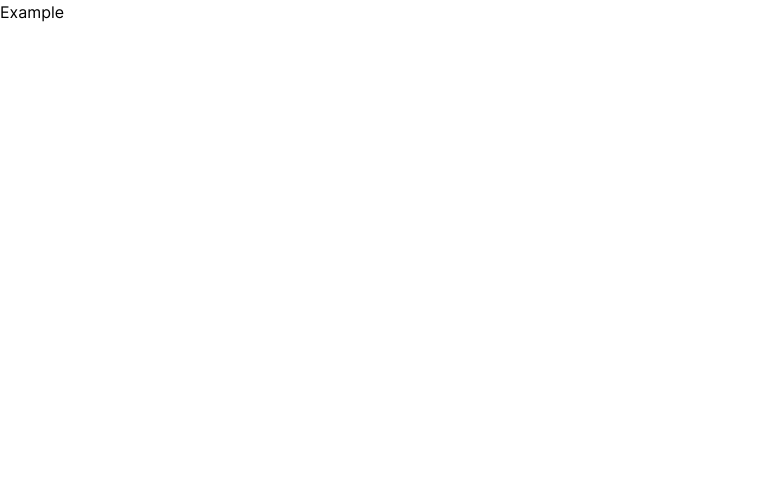
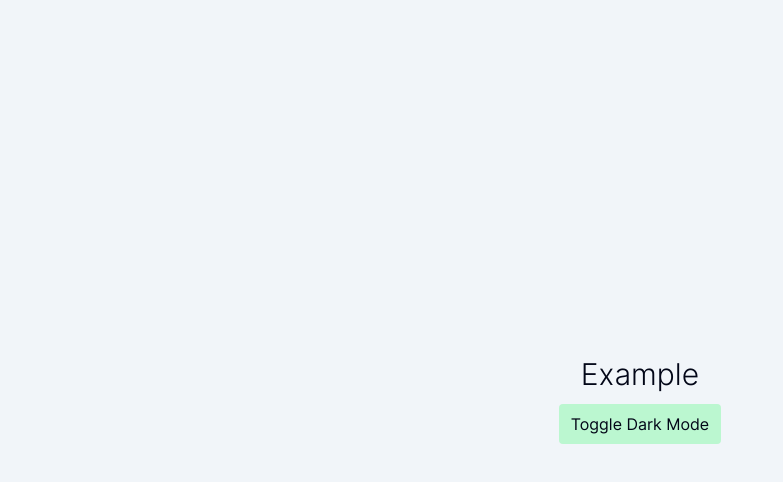
Before and after one commit to pixeljuggle/octopus-agile-tracker, a React (Vite) app: page / in a window 1280 px wide. Shown: the top 482 px of the page, without its empty margins (0-783 px from the left). Built offline with nearby package versions, Linux system fonts and the light colour scheme.

Commit message:
wip(): minor changes

```diff
--- a/index.html
+++ b/index.html
@@ -2,7 +2,7 @@
 <html lang="en">
   <head>
     <meta charset="UTF-8" />
-    <link rel="icon" type="image/svg+xml" href="/learnd.svg" />
+    <link rel="icon" type="image/svg+xml" href="/react.svg" />
     <meta name="viewport" content="width=device-width, initial-scale=1.0" />
     <meta name="description"
     content="Make energy savings, reduce carbon emissions and turbocharge your buildings. Complete solution for your building management." />
--- a/package.json
+++ b/package.json
@@ -19,14 +19,10 @@
     "build-storybook": "storybook build"
   },
   "dependencies": {
-    "@floating-ui/react": "^0.23.1",
     "framer-motion": "^10.12.12",
     "react": "^18.2.0",
-    "react-aria": "^3.24.0",
     "react-dom": "^18.2.0",
-    "react-hot-toast": "^2.4.1",
-    "react-router-dom": "^6.10.0",
-    "react-stately": "^3.22.0"
+    "react-router-dom": "^6.10.0"
   },
   "devDependencies": {
     "@commitlint/cli": "^17.5.1",
--- a/src/features/example/routes/Example.tsx
+++ b/src/features/example/routes/Example.tsx
@@ -1,3 +1,16 @@
+import useDarkMode from 'hooks/useDarkMode';
+
 export const Example = () => {
-  return <div>Example</div>;
+  const { toggleDarkMode } = useDarkMode();
+  return (
+    <div className="flex h-screen w-screen flex-col items-center justify-center p-8 transition-colors">
+      <h1 className=" mb-3 w-fit text-3xl font-light">Example</h1>
+      <button
+        className=" rounded bg-green-200 px-3 py-2 hover:bg-green-300 dark:bg-orange-300 dark:text-orange-900 dark:hover:bg-orange-200"
+        onClick={() => toggleDarkMode()}
+      >
+        Toggle Dark Mode
+      </button>
+    </div>
+  );
 };
--- a/src/hooks/useDarkMode.tsx
+++ b/src/hooks/useDarkMode.tsx
@@ -1,16 +1,12 @@
-import useCookie from 'hooks/useCookie';
 import { useEffect } from 'react';
 
 const useDarkMode = () => {
-  const [cookie, setCookie] = useCookie('learndTheme', 'light');
   const darkMode = () => {
     document.body.classList.add('dark');
-    setCookie('dark', 1337);
   };
 
   const lightMode = () => {
     document.body.classList.remove('dark');
-    setCookie('light', 1337);
   };
 
   const toggleDarkMode = () => {
@@ -20,11 +16,6 @@ const useDarkMode = () => {
       darkMode();
     }
   };
-  useEffect(() => {
-    if (cookie === 'dark') {
-      darkMode();
-    }
-  }, []);
 
   return { darkMode, lightMode, toggleDarkMode };
 };
--- a/src/main.tsx
+++ b/src/main.tsx
@@ -1,7 +1,6 @@
 import { Example } from 'features/example';
 import React from 'react';
 import ReactDOM from 'react-dom/client';
-import { Toaster } from 'react-hot-toast';
 import { BrowserRouter } from 'react-router-dom';
 import 'styles/index.scss';
 
@@ -9,13 +8,6 @@ ReactDOM.createRoot(document.getElementById('app') as HTMLElement).render(
   <React.StrictMode>
     <BrowserRouter>
       <Example />
-      <Toaster
-        position="top-right"
-        reverseOrder={false}
-        containerStyle={{
-          right: 30,
-        }}
-      />
     </BrowserRouter>
   </React.StrictMode>
 );
--- a/src/styles/index.scss
+++ b/src/styles/index.scss
@@ -8,3 +8,7 @@
     font-family: Inter, system-ui, sans-serif;
   }
 }
+
+#app {
+  @apply h-screen w-full bg-slate-100 text-slate-950 dark:bg-slate-950 dark:text-slate-100;
+}
```
Also changed, not shown: 1 other file (tests, documents, lock files or other folders).
